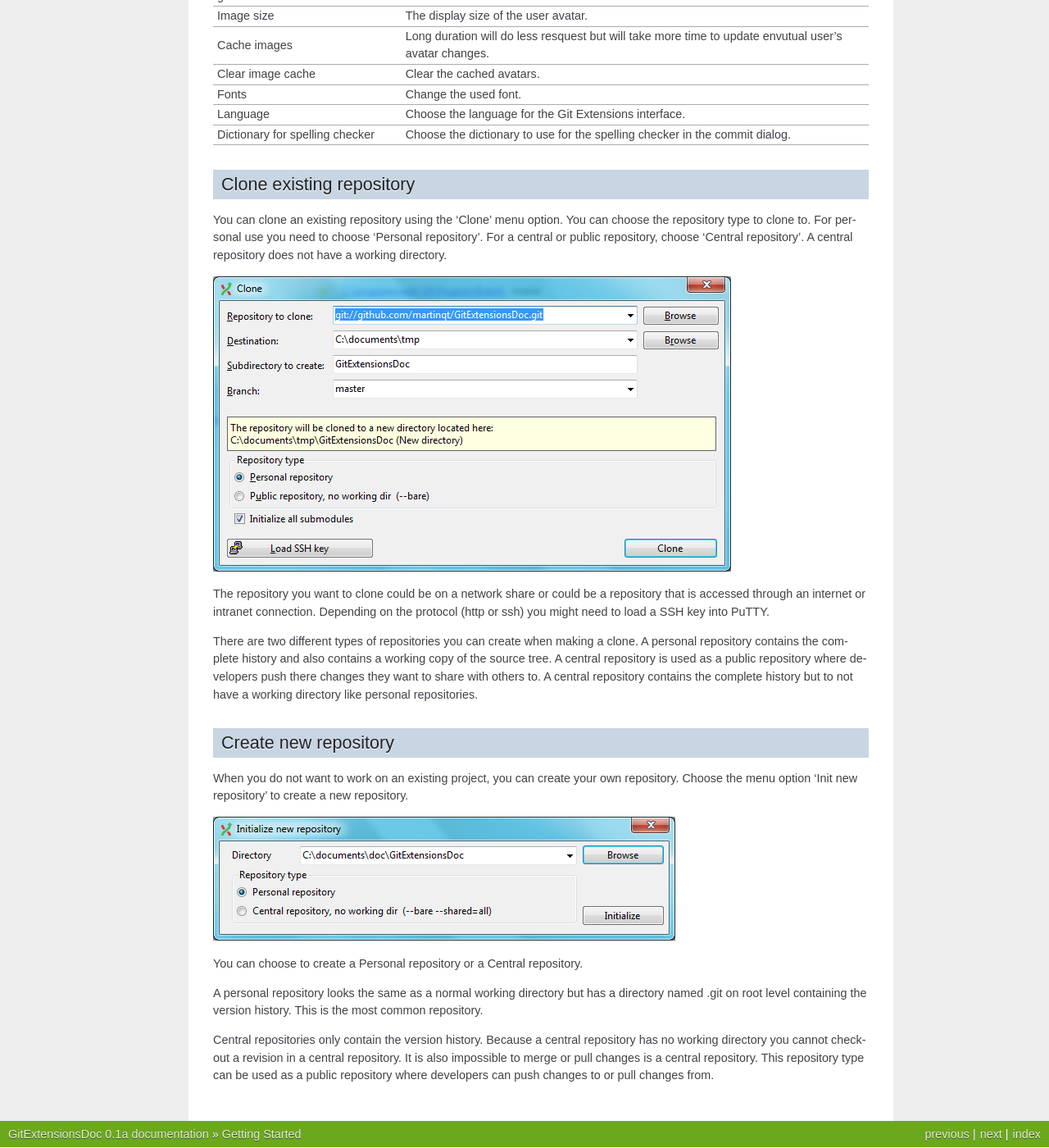
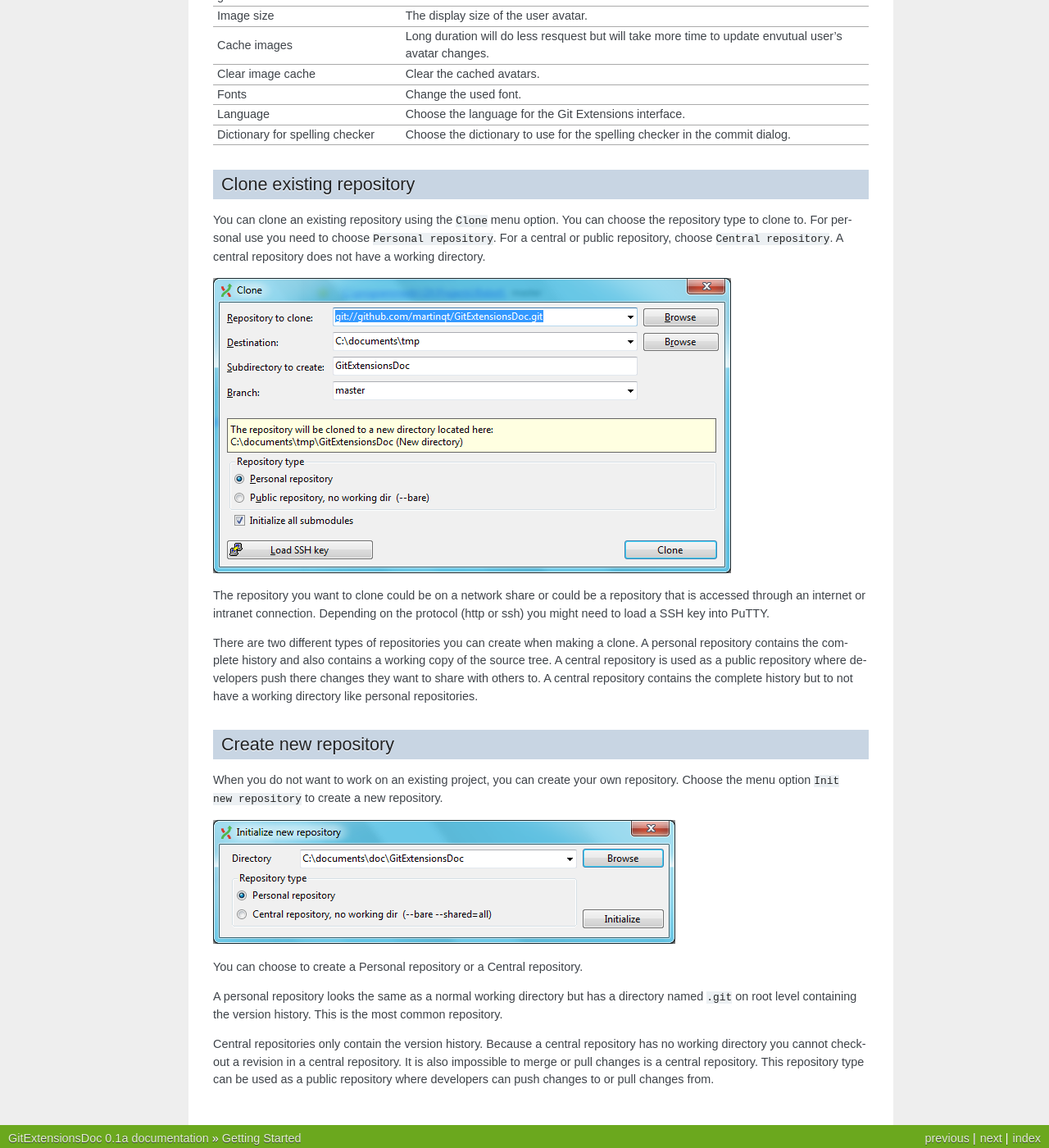
Before and after one commit to martinqt/GitExtensionsDoc, a Sphinx documentation site: the page built from source/getting_started.rst, in a window 1280 px wide and 1400 px high, scrolled down 6722 px. Shown: the whole window at 82% size. Built offline with Sphinx 7.4.7, drawn with Linux system fonts in a browser that asks for light colours.

```diff
--- a/source/getting_started.rst
+++ b/source/getting_started.rst
@@ -131,8 +131,8 @@ be set here. This is only needed when these are not in the system path.
 Clone existing repository
 -------------------------
 
-You can clone an existing repository using the ‘Clone’ menu option. You can choose the repository type to clone to. For
-personal use you need to choose ‘Personal repository’. For a central or public repository, choose ‘Central repository’. A
+You can clone an existing repository using the ``Clone`` menu option. You can choose the repository type to clone to. For
+personal use you need to choose ``Personal repository``. For a central or public repository, choose ``Central repository``. A
 central repository does not have a working directory.
 
 .. image:: /images/clone.png
@@ -149,13 +149,13 @@ Create new repository
 ---------------------
 
 When you do not want to work on an existing project, you can create your own repository. Choose the menu option
-‘Init new repository’ to create a new repository.
+``Init new repository`` to create a new repository.
 
 .. image:: /images/new_repository.png
 
 You can choose to create a Personal repository or a Central repository.
 
-A personal repository looks the same as a normal working directory but has a directory named .git on root level
+A personal repository looks the same as a normal working directory but has a directory named ``.git`` on root level
 containing the version history. This is the most common repository.
 
 Central repositories only contain the version history. Because a central repository has no working directory you cannot
```
